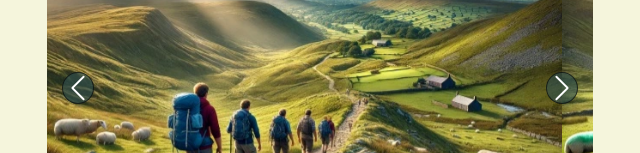
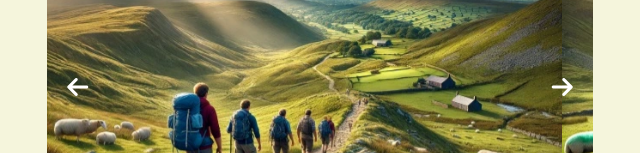
Before and after one commit to CoalTrain1618/Milestone_P1, a plain HTML site: page index.html in a window 1280 px wide. Shown: the part 647-800 px from the top of the page, 35-675 px from the left. Drawn offline with nearby package versions, Linux system fonts and the light colour scheme.

Commit message:
Changed carousel icons for accessibility

```diff
--- a/assets/css/style.css
+++ b/assets/css/style.css
@@ -128,12 +128,11 @@ footer {
     opacity: 1;
 }
 
-.carousel-control-next-icon, .carousel-control-prev-icon {
-    background-color: rgb(47, 79, 79, 0.6);
-    border-radius: 50%;
-    border: 1px solid rgba(0, 0, 0, 0.6);
+
+.control-arrow {
+    color: #ffffff;
+    font-size: x-large;
 }
-
 /* support section */
 
 .support-container {
--- a/index.html
+++ b/index.html
@@ -77,12 +77,12 @@
                     <button class="carousel-control-prev" type="button" data-bs-target="#carouselExampleAutoplaying"
                         data-bs-slide="prev">
                         <!-- aria-hidden has been changed for screen readers -->
-                        <span class="carousel-control-prev-icon" aria-hidden="false"></span>
+                        <span class="control-arrow" aria-hidden="false"><i class="fa-duotone fa-solid fa-arrow-left"></i></span>
                         <span class="visually-hidden">Previous</span>
                     </button>
                     <button class="carousel-control-next" type="button" data-bs-target="#carouselExampleAutoplaying"
                         data-bs-slide="next">
-                        <span class="carousel-control-next-icon" aria-hidden="false"></span>
+                        <span class="control-arrow" aria-hidden="false"><i class="fa-solid fa-arrow-right"></i></span>
                         <span class="visually-hidden">Next</span>
                     </button>
                 </div>
```
